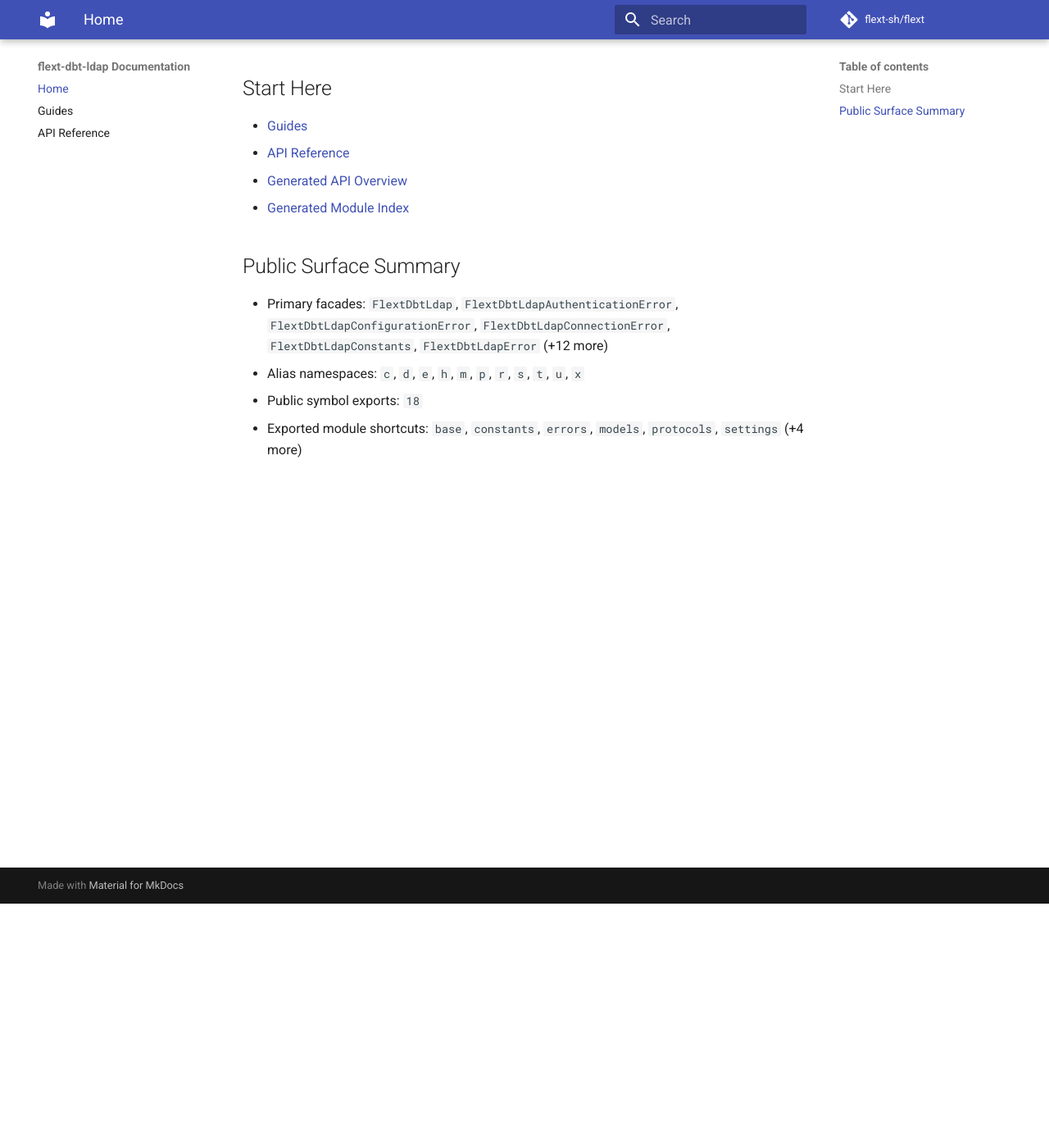
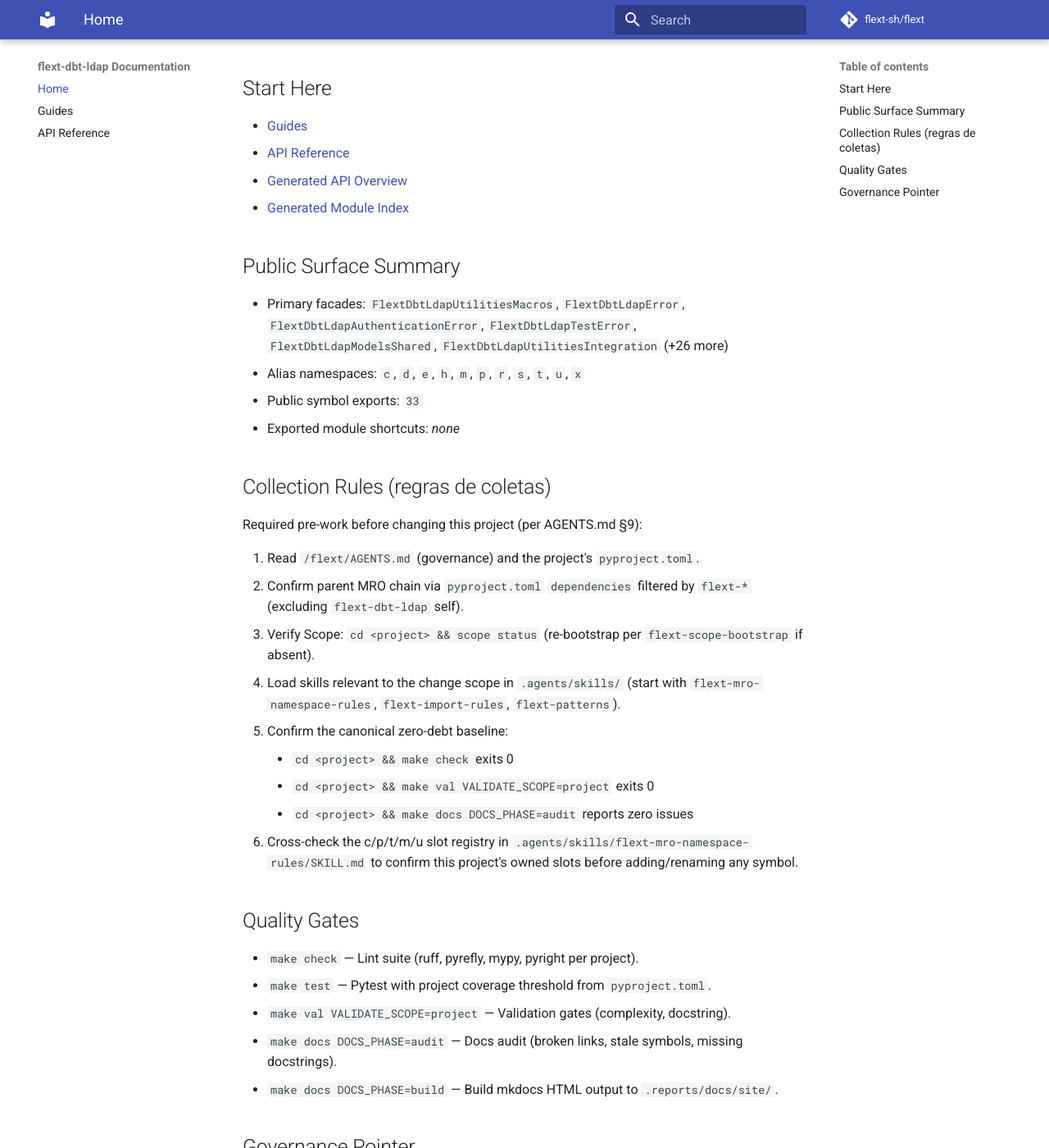
Before and after one commit to flext-sh/flext-dbt-ldap, an MkDocs documentation site: the page built from docs/index.md, in a window 1280 px wide and 1400 px high, scrolled down 298 px. Shown: the whole window at 82% size. Built offline with MkDocs 1.6.1 and Material for MkDocs 9.7.7, drawn with Linux system fonts in a browser that asks for light colours; comment, search, counter and statistics services are not loaded; some of the changed text lies outside the part shown.

Commit message:
chore: refactor migration

```diff
--- a/docs/index.md
+++ b/docs/index.md
@@ -2,7 +2,7 @@
 
 # flext-dbt-ldap Documentation
 
-- Version: `0.12.0-dev`
+- Version: `unknown`
 - Project class: `integration`
 - Package: `flext_dbt_ldap`
 - Description: FLEXT dbt LDAP - dbt Models for LDAP Data Transformation
@@ -18,7 +18,35 @@ This project portal is generated from `pyproject.toml`, package exports, and rea
 
 ## Public Surface Summary
 
-- Primary facades: `FlextDbtLdap`, `FlextDbtLdapAuthenticationError`, `FlextDbtLdapConfigurationError`, `FlextDbtLdapConnectionError`, `FlextDbtLdapConstants`, `FlextDbtLdapError` (+12 more)
+- Primary facades: `FlextDbtLdapUtilitiesMacros`, `FlextDbtLdapError`, `FlextDbtLdapAuthenticationError`, `FlextDbtLdapTestError`, `FlextDbtLdapModelsShared`, `FlextDbtLdapUtilitiesIntegration` (+26 more)
 - Alias namespaces: `c`, `d`, `e`, `h`, `m`, `p`, `r`, `s`, `t`, `u`, `x`
-- Public symbol exports: `18`
-- Exported module shortcuts: `base`, `constants`, `errors`, `models`, `protocols`, `settings` (+4 more)
+- Public symbol exports: `33`
+- Exported module shortcuts: _none_
+
+## Collection Rules (regras de coletas)
+
+Required pre-work before changing this project (per AGENTS.md §9):
+
+1. Read `/flext/AGENTS.md` (governance) and the project's `pyproject.toml`.
+2. Confirm parent MRO chain via `pyproject.toml` `dependencies` filtered by `flext-*` (excluding `flext-dbt-ldap` self).
+3. Verify Scope: `cd <project> && scope status` (re-bootstrap per `flext-scope-bootstrap` if absent).
+4. Load skills relevant to the change scope in `.agents/skills/` (start with `flext-mro-namespace-rules`, `flext-import-rules`, `flext-patterns`).
+5. Confirm the canonical zero-debt baseline:
+    - `cd <project> && make check` exits 0
+    - `cd <project> && make val VALIDATE_SCOPE=project` exits 0
+    - `cd <project> && make docs DOCS_PHASE=audit` reports zero issues
+6. Cross-check the c/p/t/m/u slot registry in `.agents/skills/flext-mro-namespace-rules/SKILL.md` to confirm this project's owned slots before adding/renaming any symbol.
+
+## Quality Gates
+
+- `make check` — Lint suite (ruff, pyrefly, mypy, pyright per project).
+- `make test` — Pytest with project coverage threshold from `pyproject.toml`.
+- `make val VALIDATE_SCOPE=project` — Validation gates (complexity, docstring).
+- `make docs DOCS_PHASE=audit` — Docs audit (broken links, stale symbols, missing docstrings).
+- `make docs DOCS_PHASE=build` — Build mkdocs HTML output to `.reports/docs/site/`.
+
+## Governance Pointer
+
+- Canonical engineering law: [`/flext/AGENTS.md`](../../../AGENTS.md).
+- Project skills index: [`/flext/.agents/skills/`](../../../.agents/skills/).
+- Workspace onboarding: [`/flext/docs/guides/onboarding.md`](../../../docs/guides/onboarding.md).
```
Also changed, not shown: docs/api-reference/README.md (+1 -1 lines), docs/api-reference/generated/modules/api.md (renamed from docs/api-reference/generated/modules/version_info.md, +2 -2 lines), docs/api-reference/generated/modules/flext_dbt_ldap.md (renamed from docs/api-reference/generated/modules/simple_api.md, +2 -2 lines), docs/api-reference/generated/modules/index.md (+2 -2 lines), docs/api-reference/generated/overview.md (+4 -4 lines), 1 other file.
